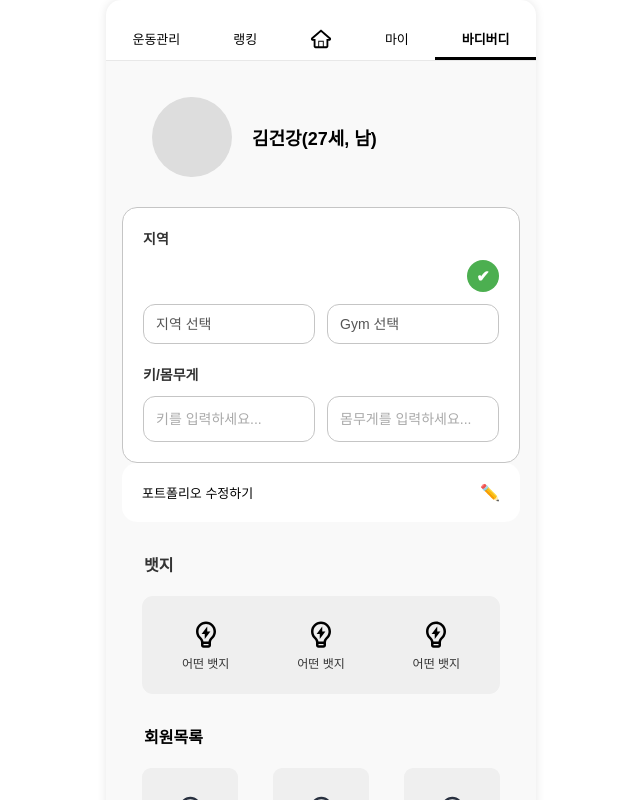
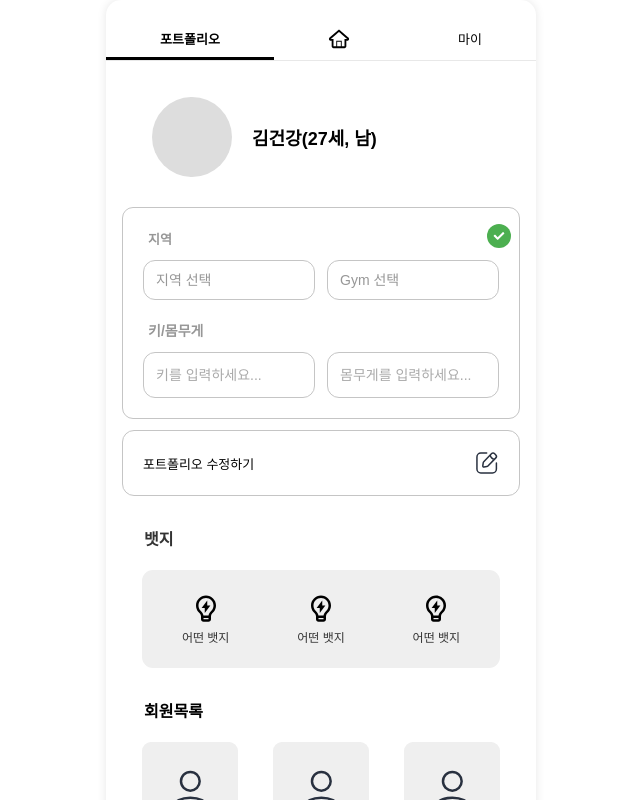
Before and after one commit to Team-BodyBuddy/body-buddy-front, a React (Create React App) app: page /trainer/portfolio in a window 1280 px wide. Both pictures are taken after a click on the button 809 px from the left and 237 px from the top of the page. Shown: the whole page, without its empty margins (319-959 px from the left). Built offline with nearby package versions, Linux system fonts and the light colour scheme.

Commit message:
chore/trainer_etc

```diff
--- a/src/components/EditForm/EditForm.tsx
+++ b/src/components/EditForm/EditForm.tsx
@@ -1,5 +1,6 @@
 import React from "react";
 import * as S from "./Styles";
+import { BigCheckMark } from "./../../components/icons";
 
 interface EditFormProps {
   onSave: () => void;
@@ -15,10 +16,13 @@ const EditForm: React.FC<EditFormProps> = ({ onSave }) => {
   return (
     <S.FormContainer onSubmit={handleSave}>
         <S.FormGroup>
+          <S.HeaderGroup>
             <S.Label>지역</S.Label>
             <S.CloseButton onClick={onSave}>
-            ✔
+              <BigCheckMark />
             </S.CloseButton>
+          </S.HeaderGroup>
+
           <S.Row>
               <S.Select name="region">
                   <option>지역 선택</option>
--- a/src/components/EditForm/Styles.ts
+++ b/src/components/EditForm/Styles.ts
@@ -1,8 +1,35 @@
 import styled from "styled-components";
+
+export const HeaderGroup = styled.div`
+  display: flex;
+  justify-content: space-between;
+  align-items: center;
+`;
+
+export const Label = styled.label`
+  font-size: 13px;
+  font-weight: 600;
+  margin-left: 5px;
+  color: #979797 !important;
+`;
+
+export const CloseButton = styled.button`
+  background-color: #4caf50;
+  border: none;
+  cursor: pointer;
+  width: 24px;
+  height: 24px;
+  border-radius: 50%;
+  display: flex;
+  align-items: center;
+  margin-right: -12px;
+  margin-top: -4px;
+  justify-content: center;
+`;
 
 export const FormContainer = styled.form`
   background-color: #fff;
-  border-radius: 15px;
+  border-radius: 11px;
   border: 1px solid #C5C5C5;
   padding: 20px;
   max-width: 400px;
@@ -12,6 +39,7 @@ export const FormContainer = styled.form`
   gap: 20px;
   margin: 0 auto;
   position: relative;
+  margin-bottom: 11px;
 `;
 
 export const FormGroup = styled.div`
@@ -29,12 +57,6 @@ export const FormGroup = styled.div`
   }
 `;
 
-export const Label = styled.label`
-  font-size: 14px;
-  font-weight: 600;
-  color: #333;
-`;
-
 export const Select = styled.select`
   flex: 1;
   height: 40px;
@@ -43,7 +65,7 @@ export const Select = styled.select`
   border: none;
   border-radius: 12px;
   background-color: #ffffff;
-  color: #555;
+  color: #979797;
   border: 1px solid #C5C5C5;
   appearance: none;
   cursor: pointer;
@@ -80,28 +102,3 @@ export const Row = styled.div`
   justify-content: flex-start;
   align-items: center;
 `;
-
-export const CloseButton = styled.button`
-  position: relative;
-  margin-left: auto;
-  width: 32px;
-  height: 32px;
-  background-color: #4caf50;
-  color: #fff;
-  border: none;
-  border-radius: 50%;
-  font-size: 16px;
-  font-weight: bold;
-  display: flex;
-  align-items: center;
-  justify-content: center;
-  cursor: pointer;
-
-  &:hover {
-    background-color: #45a047; /* 호버 시 어두운 초록색 */
-  }
-
-  &:focus {
-    outline: none;
-  }
-`;
--- a/src/components/EditableList/Styles.ts
+++ b/src/components/EditableList/Styles.ts
@@ -2,28 +2,46 @@ import styled from "styled-components";
 
 export const ListContainer = styled.div`
     padding: 16px;
-    background-color: #f9f9f9;
-    border-radius: 8px;
-    box-shadow: 0 2px 4px rgba(0, 0, 0, 0.1);
+    background-color: #fff;
+    border-radius: 11px;
+    border: 1px solid #c5c5c5;
 `;
 
 export const Title = styled.h3`
-    font-size: 18px;
-    font-weight: bold;
-    margin-bottom: 12px;
+    font-size: 13px;
+    font-weight: 500;
+    margin-bottom: 15px;
+`;
+
+export const HeaderGroup = styled.div`
+    display: flex;
+    justify-content: space-between;
+    align-items: center;
+`;
+
+export const CloseButton = styled.button`
+    background-color: #4caf50;
+    border: none;
+    cursor: pointer;
+    width: 24px;
+    height: 24px;
+    border-radius: 50%;
+    display: flex;
+    align-items: center;
+    justify-content: center;
 `;
 
 export const ItemList = styled.ul`
     list-style: none;
-    padding: 0;
+    padding: 12px 0px;
 `;
 
-export const Item = styled.li`
-    padding: 8px 12px;
-    background-color: #ffffff;
-    border: 1px solid #ddd;
-    border-radius: 4px;
-    margin-bottom: 8px;
+export const Item = styled.li<{ $isSelected: boolean }>`
+    border: none;
+    margin-bottom: 10px;
+    color: #616161;
+    background-color: ${({ $isSelected }) => ($isSelected ? "#bdbdbd" : "#fff")};
+    font-size: 13px;
     cursor: pointer;
     &:hover {
         background-color: #f0f0f0;
--- a/src/pages/Trainer/TrainerMainPage/TrainerMainPage.tsx
+++ b/src/pages/Trainer/TrainerMainPage/TrainerMainPage.tsx
@@ -1,5 +1,5 @@
 import * as S from "./Styles";
-import TopNavigation from "../../../components/TopNavigation/TopNavigation";
+import TrainerTopNavi from "./../../../components/TrainerTopNavi/TrainerTopNavi"
 import MemberElement from "../../../components/MemberListSection/MemberList";
 import { bodybudyData } from "../../../mocks/rank-mock";
 
@@ -10,7 +10,7 @@ const TrainerMainPage:React.FC=()=>{
 
     return(
         <S.Container>
-            <TopNavigation activeTab="홈"  onTabClick={handleTabClick}/>
+            <TrainerTopNavi activeTab="홈"  onTabClick={handleTabClick}/>
             <S.ListWrapper>
                 <MemberElement members={bodybudyData}/>
             </S.ListWrapper>
--- a/src/pages/Trainer/TrainerPortfolio/Styles.ts
+++ b/src/pages/Trainer/TrainerPortfolio/Styles.ts
@@ -2,7 +2,8 @@ import styled from "styled-components";
 
 export const DetailContainer = styled.div`
     padding: 16px;
-    background-color: #f9f9f9;
+    background-color: #fff;
+    overflow-y: auto;
 `;
 
 export const ProfileHeader = styled.div`
@@ -26,13 +27,16 @@ export const ProfileName = styled.div`
 `;
 
 export const EditableSection = styled.div`
+    display: flex;
+    justify-content: space-between;
+    align-items: center;
     margin-bottom: 16px;
     background-color: #fff;
     padding: 20px;
-    border-radius: 15px;
-    display: flex;
-    flex-direction: column;
+    border-radius: 12px;
+    flex-direction: row;
     gap: 16px;
+    border: 1px solid #c5c5c5;
 `;
 
 export const SectionHeader = styled.div`
@@ -40,28 +44,27 @@ export const SectionHeader = styled.div`
     align-items: center;
     justify-content: center;
     width: 100%;
-    gap: 10px;
+    gap: 15px;
 
     &:last-child {
     margin-bottom: 0;
     }
 `;
 
-
 export const SectionTitle = styled.span`
-    flex: 1;
-    font-size: 14px;
+    flex: 1.2;
+    font-size: 13px;
     color: #888;
     text-align: left;
 `;
 
 export const SectionContent = styled.span`
     flex: 1.8;
-    width: 100%;
     font-size: 13px;
     font-weight: 500;
     text-align: left;
     color: #000;
+    border: none;
 `;
 
 export const SectionIcon = styled.div`
@@ -77,27 +80,37 @@ export const EditIcon = styled.button`
     background-color: transparent;
     border: none;
     cursor: pointer;
+    display: flex;
     position: relative;
+    align-items: flex-start;
+    justify-content: center;
+    align-self: flex-start;
+`;
 
-    &::before {
-        content: "✏️";
-        font-size: 16px;
-        color: #555;
-    }
+export const ContentGroup = styled.div`
+    display: flex;
+    flex-direction: column;
+    gap: 12px;
+`;
+
+export const ContentRow = styled.div`
+    display: flex;
+    justify-content: space-between;
+    align-items: center;
+    gap: 30px;
+    width: 100%;
 `;
 
 export const FormContainer = styled.form`
     padding: 16px;
     background-color: #fff;
     border-radius: 8px;
-    box-shadow: 0 2px 4px rgba(0, 0, 0, 0.1);
 `;
 
 export const ListContainer = styled.div`
     background-color: #fff;
     border-radius: 8px;
     padding: 16px;
-    box-shadow: 0 2px 4px rgba(0, 0, 0, 0.1);
 `;
 
 export const SaveIcon = styled.button`
--- a/src/pages/Trainer/TrainerPortfolio/TrainerPortfolio.tsx
+++ b/src/pages/Trainer/TrainerPortfolio/TrainerPortfolio.tsx
@@ -1,55 +1,76 @@
 import React, { useState } from "react";
-import TopNavigation from "../../../components/TopNavigation/TopNavigation";
 import BadgeSection from "../../../components/BadgeSection/BadgeSection";
-import EditableList from "../../../components/EditableList/EditableList"; // Component 11
-import EditRegionAndSize from "../../../components/EditForm/EditForm"; // Component 13
+import EditableList from "../../../components/EditableList/EditableList";
 import MemberListSection from "../../../components/MemberListSection/MemberListSection";
 import * as S from "./Styles";
+import EditForm from "../../../components/EditForm/EditForm";
+import TrainerTopNavi from "./../../../components/TrainerTopNavi/TrainerTopNavi"
+import { CheckPort } from "../../../components/icons";
 
 const TrainerPortfolio: React.FC = () => {
-    // 상태 관리
-    const [isEditingList, setIsEditingList] = useState(false); // Component 11 상태
-    const [isEditingRegion, setIsEditingRegion] = useState(false); // Component 13 상태
+    const [isEditingList, setIsEditingList] = useState(false);
+    const [isEditingRegion, setIsEditingRegion] = useState(false);
+    const [selectedItem, setSelectedItem] = useState<string | null>(null);
 
-    // 테스트용 데이터
+    // 테스트 데이터터
     const aboutItems = Array.from({ length: 10 }, (_, index) => `포트폴리오 수정하기 ${index + 1}`);
+
+    const handleItemClick = (item: string) => {
+        setSelectedItem(item); // 선택된 아이템 상태 업데이트
+        console.log(`선택된 아이템: ${item}`);
+    };
+
+    // 저장 버튼 클릭 핸들러
+    const handleSave = () => {
+        if (selectedItem) {
+            console.log(`저장 완료: ${selectedItem}`);
+            setIsEditingList(false); // 저장 후 창 닫기
+        } else {
+            console.log("아이템을 선택해주세요.");
+        }
+    };
 
     return (
         <>
-            <TopNavigation
-                activeTab="바디버디"
-                onTabClick={(tab) => console.log(`${tab} 탭 클릭됨`)}  />
+            <TrainerTopNavi
+                activeTab="포트폴리오"
+                onTabClick={(tab) => console.log(`${tab} 탭 클릭됨`)}
+            />
             <S.DetailContainer>
-                {/* Component 13: 지역/키-몸무게 수정 영역 */}
                 <S.ProfileHeader>
                     <S.ProfileImageLarge />
                     <S.ProfileName>김건강(27세, 남)</S.ProfileName>
                 </S.ProfileHeader>
 
                 {isEditingRegion ? (
-                    <EditRegionAndSize onSave={() => setIsEditingRegion(false)} />
+                    <EditForm onSave={() => setIsEditingRegion(false)} />
                 ) : (
                     <S.EditableSection>
-                        <S.SectionHeader>
-                            <S.SectionTitle>지역</S.SectionTitle>
-                            <S.SectionContent>지역 / Gym</S.SectionContent>
-                            <S.EditIcon onClick={() => setIsEditingRegion(true)} />
-                        </S.SectionHeader>
-                        <S.SectionHeader>
-                            <S.SectionTitle>키/몸무게</S.SectionTitle>
-                            <S.SectionContent>172cm / 57kg</S.SectionContent>
-                        </S.SectionHeader>
+                        <S.ContentGroup>
+                            <S.ContentRow>
+                                <S.SectionTitle>지역</S.SectionTitle>
+                                <S.SectionContent>지역 / Gym</S.SectionContent>
+                            </S.ContentRow>
+                            <S.ContentRow>
+                                <S.SectionTitle>키/몸무게</S.SectionTitle>
+                                <S.SectionContent>172cm / 57kg</S.SectionContent>
+                            </S.ContentRow>
+                        </S.ContentGroup>
+                        <S.EditIcon onClick={() => setIsEditingRegion(!isEditingRegion)}>
+                            <CheckPort />
+                        </S.EditIcon>
                     </S.EditableSection>
                 )}
 
-                {/* Component 11: 포트폴리오 수정 영역 */}
                 {isEditingList ? (
-                    <EditableList items={aboutItems} onItemClick={() => setIsEditingList(false)} />
+                    <EditableList items={aboutItems} onItemClick={handleItemClick} onSave={handleSave}/>
                 ) : (
                     <S.EditableSection>
                         <S.SectionHeader>
                             <S.SectionContent>포트폴리오 수정하기</S.SectionContent>
-                            <S.EditIcon onClick={() => setIsEditingList(true)} />
+                            <S.EditIcon onClick={() => setIsEditingList(true)}>
+                                <CheckPort />
+                            </S.EditIcon>
                         </S.SectionHeader>
                     </S.EditableSection>
                 )}
```
Also changed, not shown: src/components/EditableList/EditableList.tsx (+33 -5 lines), src/components/TrendGraph/Styles.ts (+5 -5 lines). Lines whose indentation alone changed are shown as unchanged.
